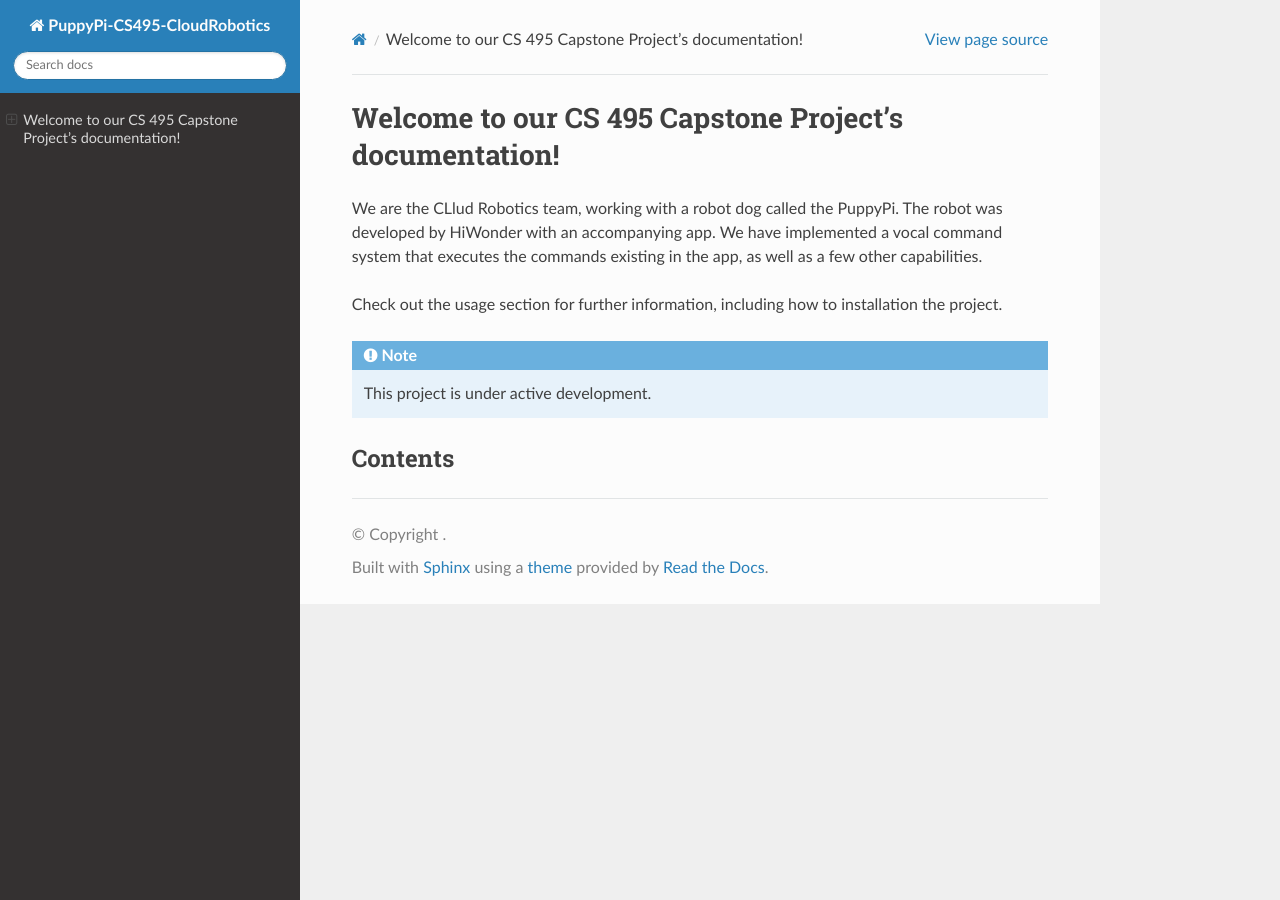
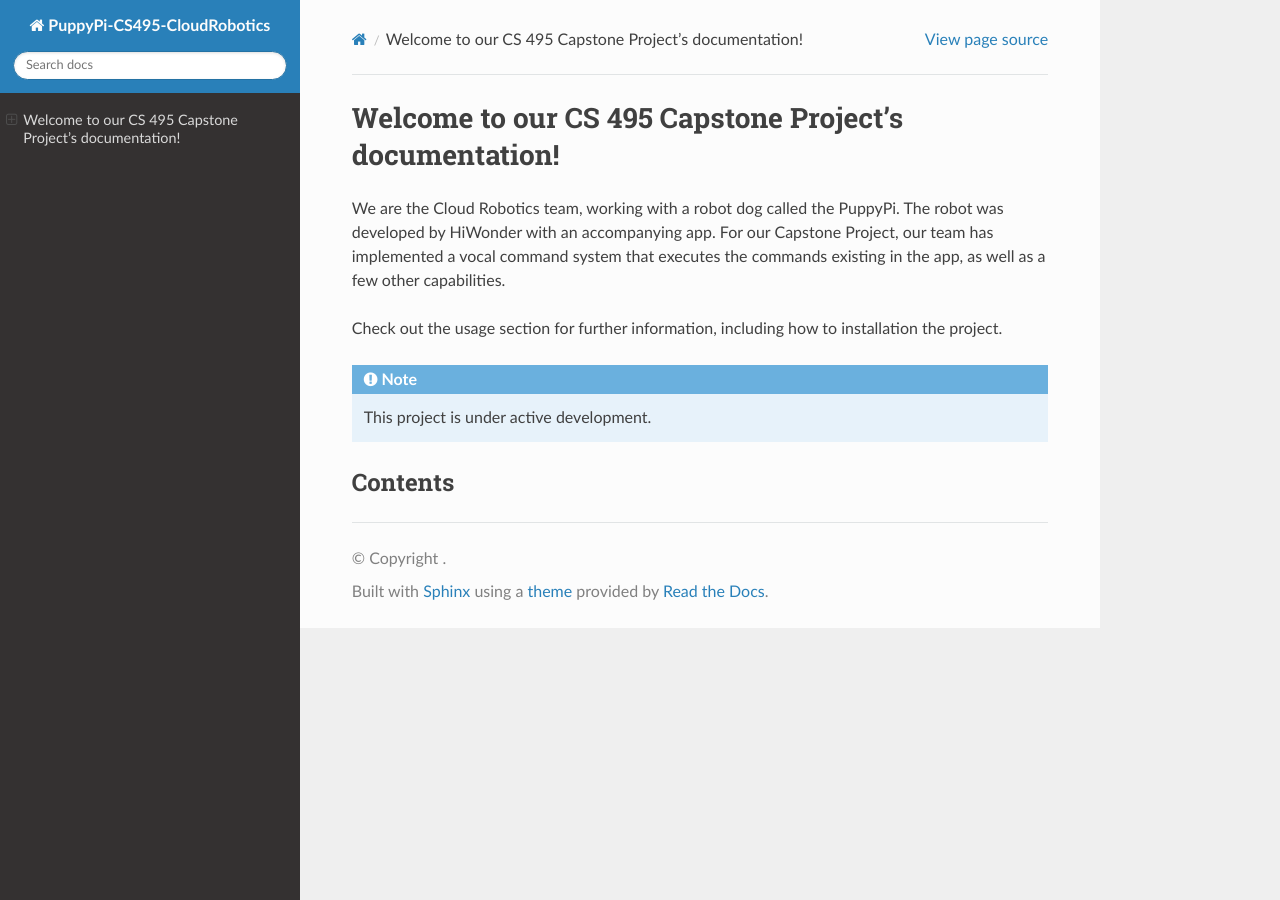
Before and after one commit to CS-495-Cloud-Robotics-Team/PuppyPi, a Sphinx documentation site: the page built from docs/index.rst, in a window 1280 px wide. Built offline with Sphinx 7.4.7 and the Read the Docs theme 3.1.0, drawn with Linux system fonts in a browser that asks for light colours; pages that are not in the unit, such as notebooks, are missing from menus.

Commit message:
Update index.rst

```diff
--- a/docs/index.rst
+++ b/docs/index.rst
@@ -1,7 +1,7 @@
 Welcome to our CS 495 Capstone Project's documentation!
 ===================================
 
-We are the CLlud Robotics team, working with a robot dog called the PuppyPi. The robot was developed by HiWonder with an accompanying app. We have implemented a vocal command system that executes the commands existing in the app, as well as a few other capabilities.
+We are the Cloud Robotics team, working with a robot dog called the PuppyPi. The robot was developed by HiWonder with an accompanying app. For our Capstone Project, our team has implemented a vocal command system that executes the commands existing in the app, as well as a few other capabilities.
 
 Check out the :doc:`usage` section for further information, including
 how to :ref:`installation` the project.
```
